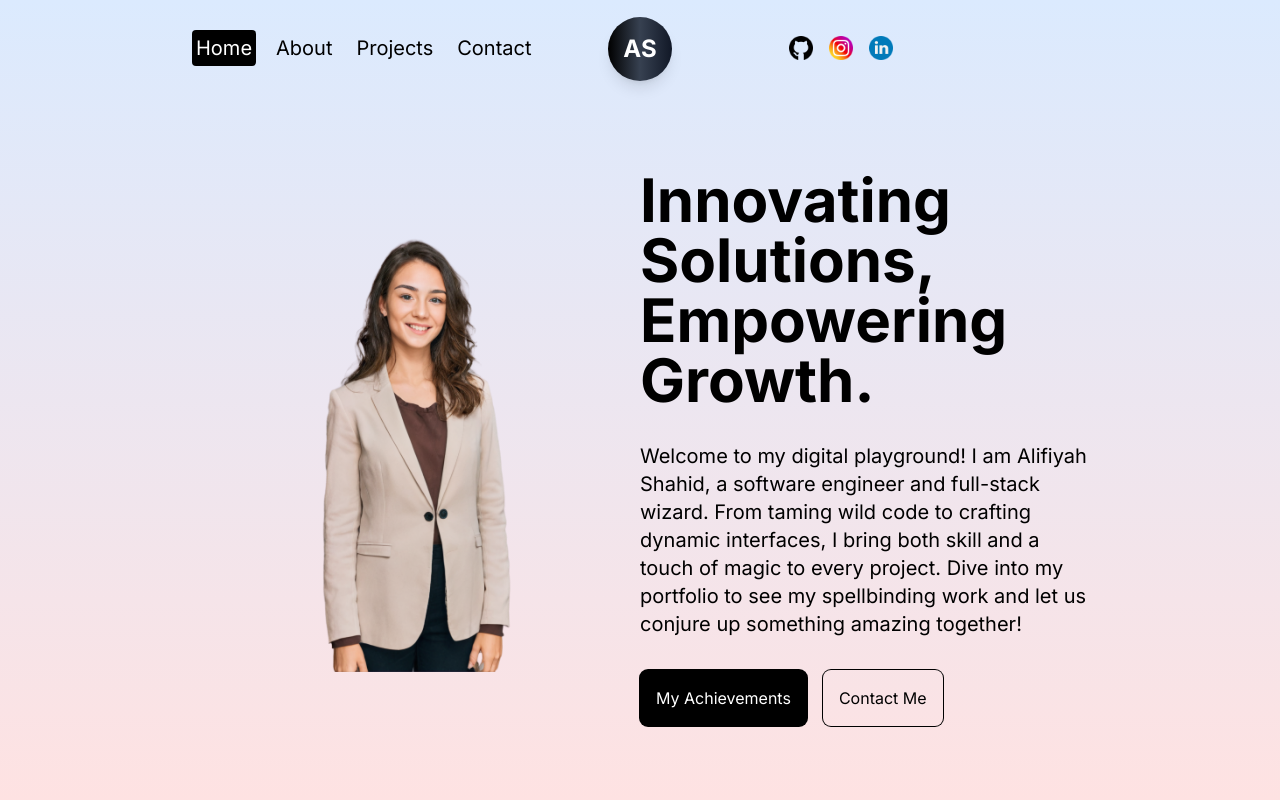
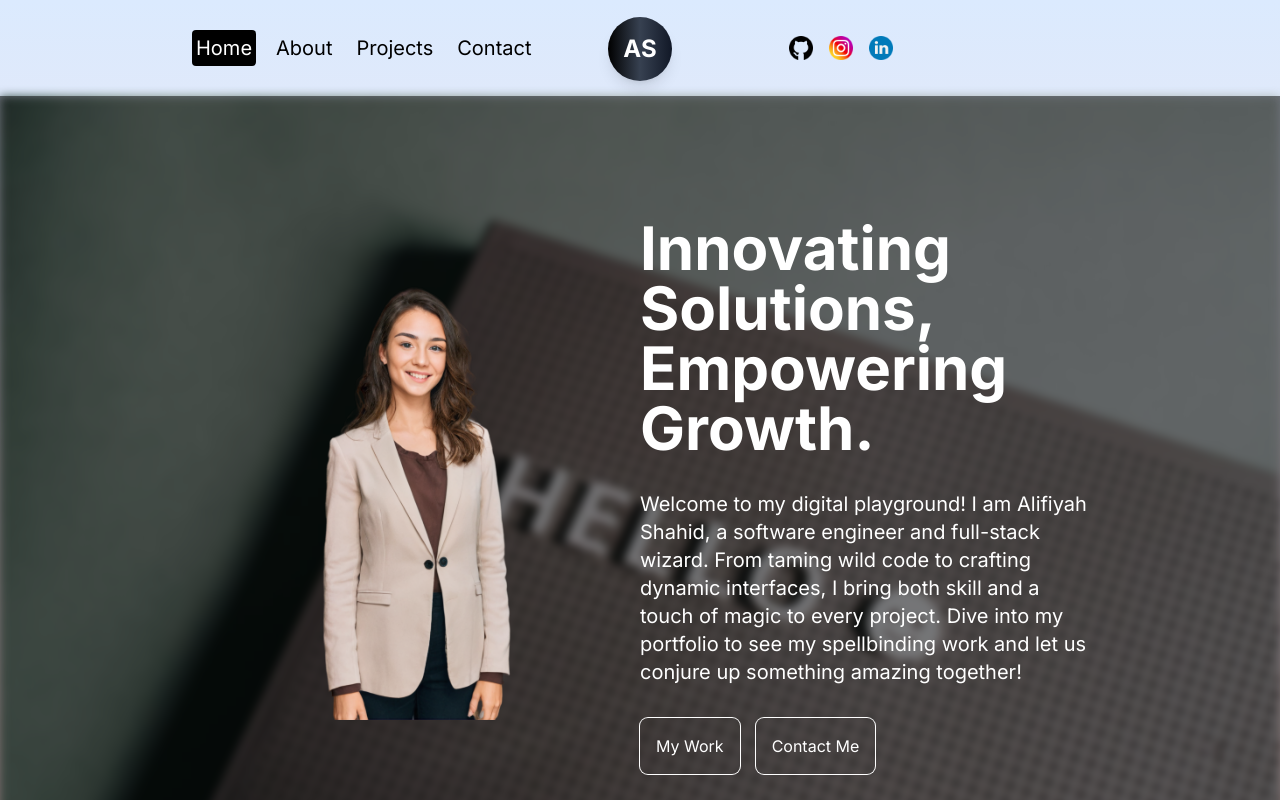
Before and after one commit to alifiyah29/Portfolio, a Next.js app: page / in a window 1280 px wide. Built offline with nearby package versions, Linux system fonts and the light colour scheme.

Commit message:
Homepage updated

```diff
--- a/src/app/page.js
+++ b/src/app/page.js
@@ -1,58 +1,69 @@
-// app/page.js or wherever your Homepage component is defined
 "use client";
 
 import React, { useState } from "react";
 import Image from "next/image";
 import { motion } from "framer-motion";
 import Link from "next/link";
-import Achievements from "@/components/Achievements";
+
 
 const Homepage = () => {
-  const [showAchievements, setShowAchievements] = useState(false);
+
 
   return (
     <motion.div
-      className="h-full"
+      className="min-h-screen relative"
       initial={{ y: "-200vh" }}
       animate={{ y: "0%" }}
       transition={{ duration: 1 }}
     >
-      <div className="h-full flex flex-col lg:flex-row px-4 sm:px-8 md:px-12 lg:px-20 xl:px-48 overflow-scroll">
+      {/* Background Image */}
+      <Image
+        src="/background.jpg"
+        alt="Background"
+        fill
+        className="object-cover"
+        style={{ filter: "blur(5px)" }}
+      />
+
+      <div className="absolute inset-0 bg-black bg-opacity-50" />
+
+      <div className="relative min-h-screen flex flex-col lg:flex-row px-4 sm:px-8 md:px-12 lg:px-20 xl:px-48 py-12 overflow-auto">
         {/* IMAGE CONTAINER */}
-        <div className="h-1/2 lg:h-full lg:w-1/2 relative">
-          <Image src="/coverPage.png" alt="" fill className="object-contain" />
+        <div className="w-full lg:w-1/2 flex items-center justify-center lg:justify-start mb-8 lg:mb-0">
+          <div className="relative w-full max-w-md aspect-square">
+            <Image
+              src="/coverPage.png"
+              alt="My Picture"
+              fill
+              className="object-contain"
+            />
+          </div>
         </div>
         {/* TEXT CONTAINER */}
-        <div className="h-1/2 lg:h-full lg:w-1/2 flex flex-col gap-8 items-center justify-center">
+        <div className="w-full lg:w-1/2 flex flex-col gap-8 items-center lg:items-start justify-center text-white">
           {/* TITLE */}
-          <h1 className="text-4xl md:text-6xl font-bold">
+          <h1 className="text-3xl sm:text-4xl md:text-5xl lg:text-6xl font-bold text-center lg:text-left">
             Innovating Solutions, Empowering Growth.
           </h1>
           {/* DESC */}
-          <p className="md:text-xl">
+          <p className="text-base sm:text-lg md:text-xl text-center lg:text-left">
             Welcome to my digital playground! I am Alifiyah Shahid, a software
-            engineer and full-stack wizard. From taming wild code to crafting dynamic interfaces, I
-            bring both skill and a touch of magic to every project. Dive into my
-            portfolio to see my spellbinding work and let us conjure up
-            something amazing together!
+            engineer and full-stack wizard. From taming wild code to crafting
+            dynamic interfaces, I bring both skill and a touch of magic to every
+            project. Dive into my portfolio to see my spellbinding work and let
+            us conjure up something amazing together!
           </p>
           {/* BUTTONS */}
-          <div className="w-full flex gap-4">
-            <button
-              className="p-4 rounded-lg ring-1 ring-black bg-black text-white"
-              onClick={() => setShowAchievements(true)}
-            >
-              My Achievements
+          <div className="w-full flex flex-col sm:flex-row gap-4 justify-center lg:justify-start">
+          <button className="p-4 rounded-lg ring-1 ring-white text-white hover:bg-white hover:text-black transition-colors">
+              <Link href="/portfolio">My Work</Link>
             </button>
-            <button className="p-4 rounded-lg ring-1 ring-black">
+            <button className="p-4 rounded-lg ring-1 ring-white text-white hover:bg-white hover:text-black transition-colors">
               <Link href="/contact">Contact Me</Link>
             </button>
           </div>
         </div>
       </div>
-      {showAchievements && (
-        <Achievements setShowAchievements={setShowAchievements} />
-      )}
     </motion.div>
   );
 };
```
Also changed, not shown: public/background.jpg (added).
